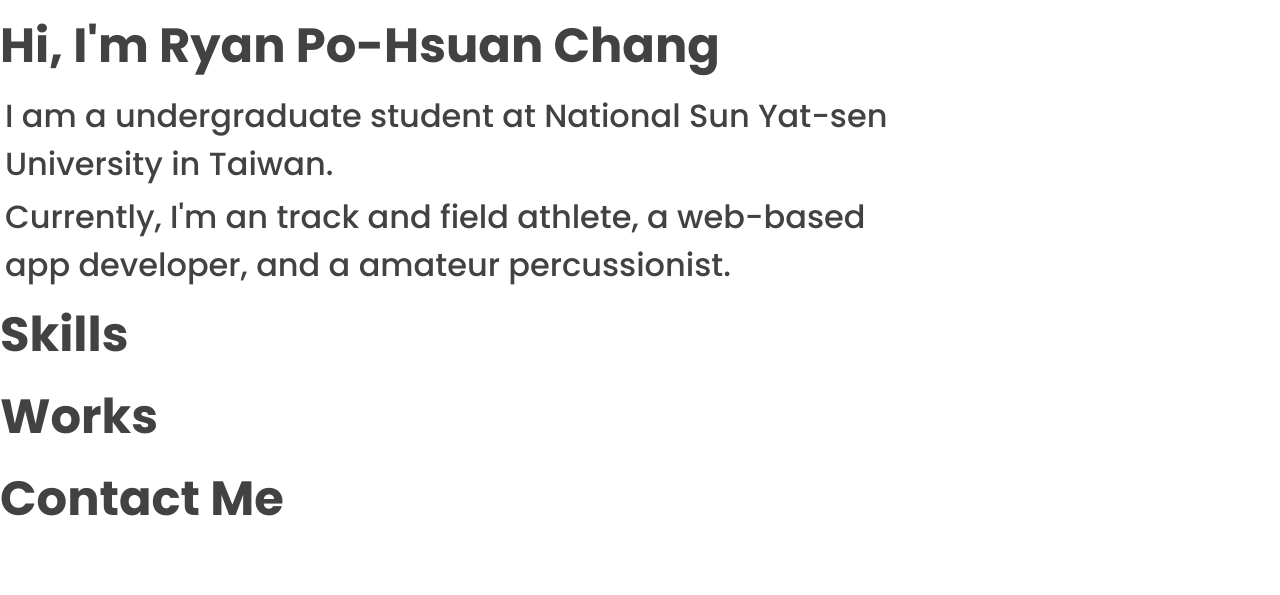
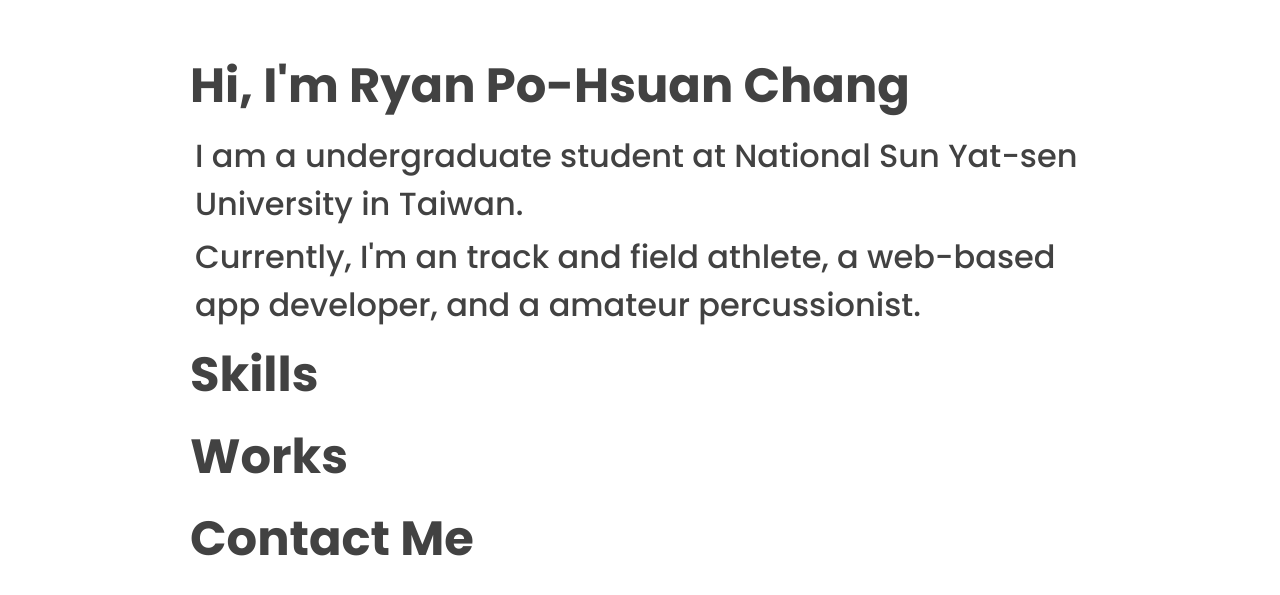
Before and after one commit to ryanxuan930/me.github.io, a PHP site: page / in a window 1280 px wide. Shown: the top 595 px of the page. Run offline with PHP 8.4, Linux system fonts and the light colour scheme.

Commit message:
Update main.css

```diff
--- a/main.css
+++ b/main.css
@@ -5,7 +5,7 @@
 }
 .content{
 	max-width: 900px;
-	margin: 50 auto;
+	margin: 50px auto;
 }
 .title{
 	margin: 10px 0;
```
